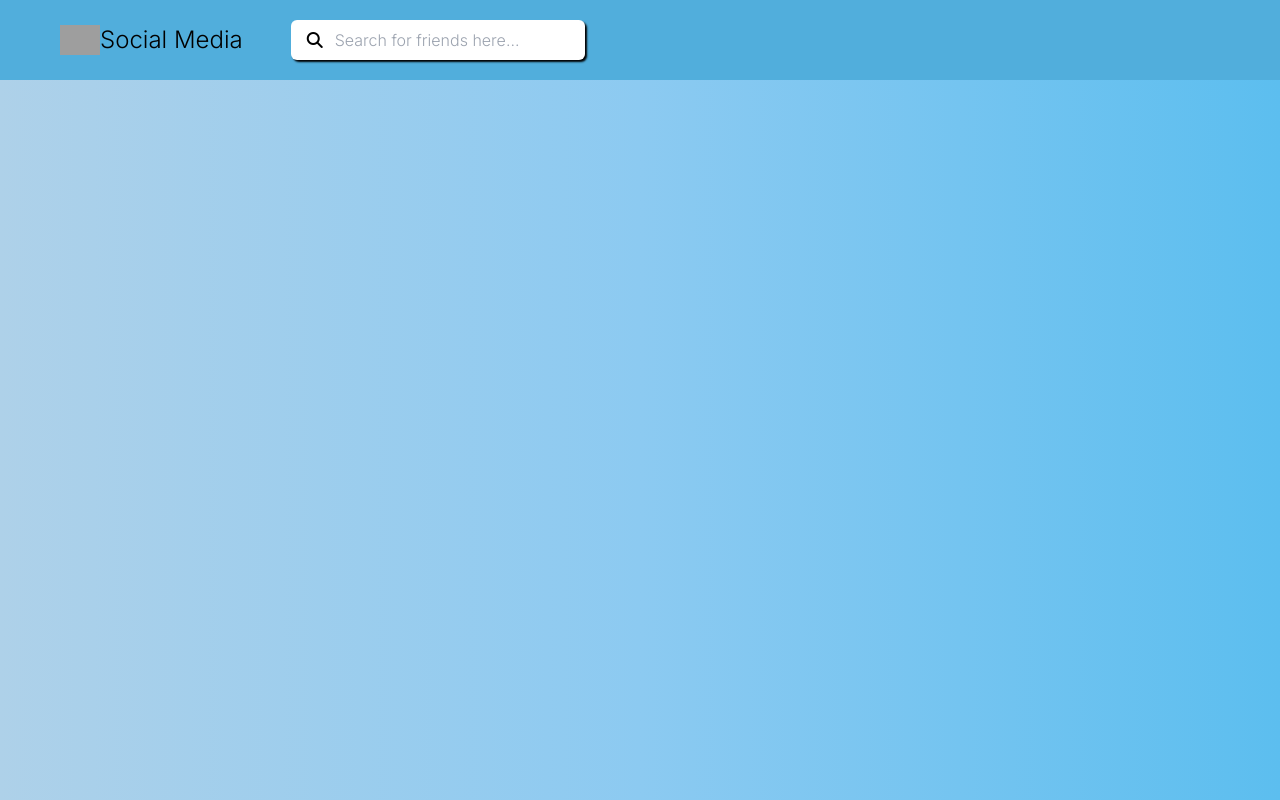
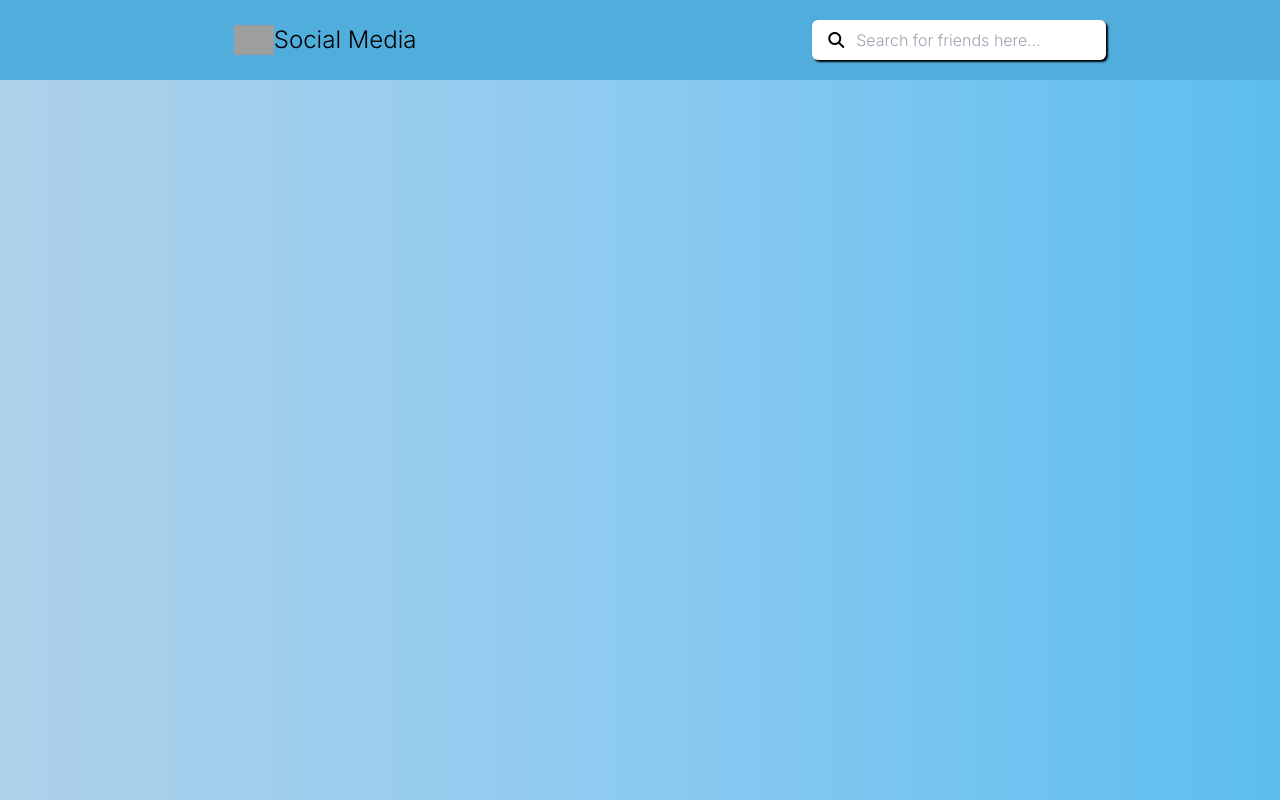
Before and after one commit to mohanned-banna/Social-Media-React, a React (Create React App) app: page /Home in a window 1280 px wide. Built offline with nearby package versions, Linux system fonts and the light colour scheme; grey boxes are pictures that could not be loaded.

Commit message:
fix:<Home Navbar>

```diff
--- a/src/components/HomeNavBar.js
+++ b/src/components/HomeNavBar.js
@@ -21,7 +21,7 @@ export default function HomeNavBar() {
     const [isChecked, setIsChecked] = useState(false);
   return (
         <div>
-            <div className='w-full h-20 sm:h-20  bg-[#51aedc] flex gap-5 items-center md:gap-12 sm:pl-10'>
+            <div className='w-full h-20 sm:h-20  bg-[#51aedc] flex gap-5 items-center md:gap-12 sm:pl-10 justify-around'>
                 <div className="logo flex items-center ">
                 <img src={logo} alt="this is logo" className="w-10 ml-5 sm:mb-0 " />
                 <span className="text-2xl font-medium hidden lg:inline-block">Social Media</span>
```
